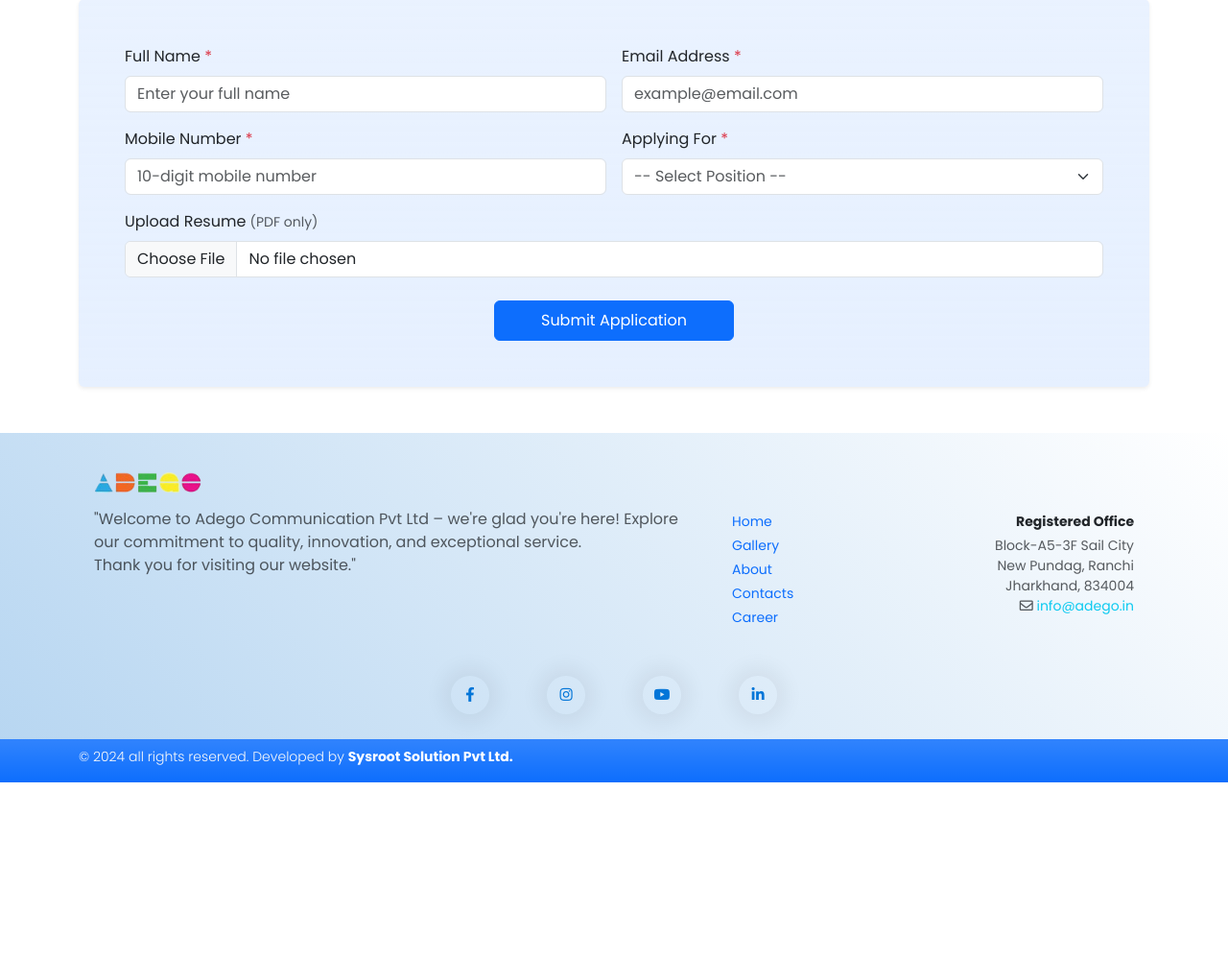
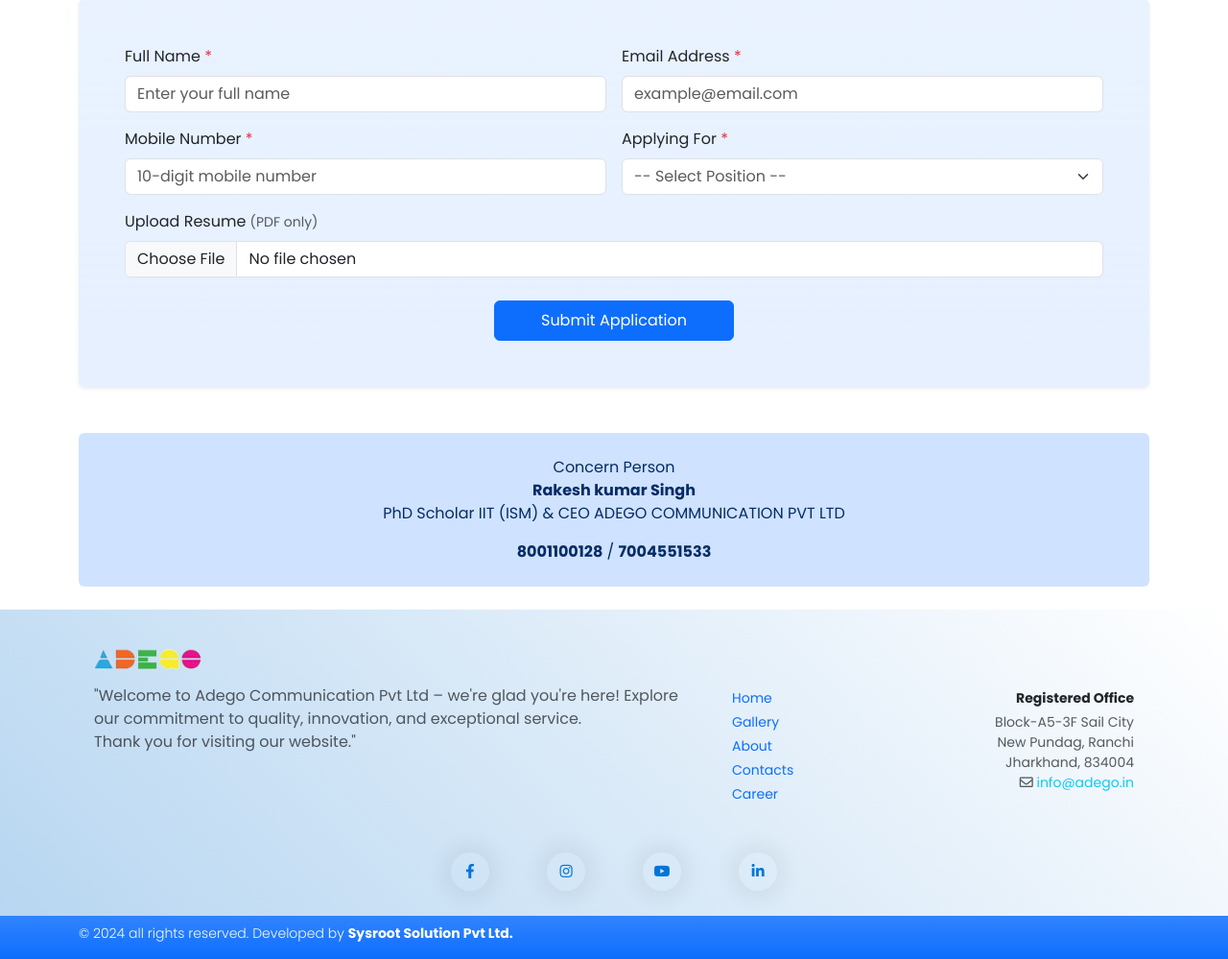
Before and after one commit to ash11109/adego, a PHP site: page /career.php in a window 1280 px wide. Shown: the part 853-1852 px from the top of the page at 96% size. Before the commit the page ends 1668 px from the top, so only its background shows below. Run offline with PHP 8.4, Linux system fonts and the light colour scheme.

Commit message:
205630012026

```diff
--- a/career.php
+++ b/career.php
@@ -156,5 +156,12 @@ if ($_GET['status'] ?? '' === 'success'): ?>
     </div>
 </section>
 
+<div class="container my-4">
+    <div class="alert alert-primary text-center border-0 py-4" role="alert">
+        Concern Person <br><strong>Rakesh kumar Singh</strong>
+        <p>PhD Scholar IIT (ISM) & CEO ADEGO COMMUNICATION PVT LTD</p>
+        <strong>8001100128</strong> / <strong>7004551533</strong>
+    </div>
+</div>
 
 <?php require_once 'inc/footer.php' ?>
```
